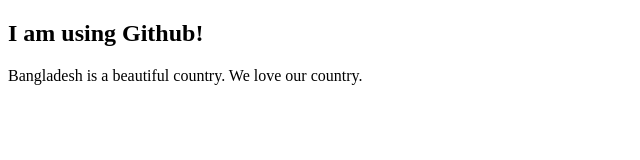
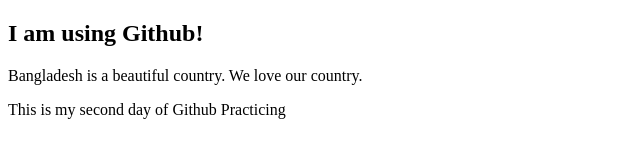
Before and after one commit to mirzaakhi/my-first-web, a plain HTML site: page index.html in a window 1280 px wide. Shown: the whole page, without its empty margins (0-640 px from the left). Drawn offline with Linux system fonts and the light colour scheme.

Commit message:
Github practicing on second day

```diff
--- a/index.html
+++ b/index.html
@@ -9,5 +9,6 @@
 <body>
     <h2>I am using Github!</h2>
     <p>Bangladesh is a beautiful country. We love our country.</p>
+    <p>This is my second day of Github Practicing</p>
 </body>
 </html>
```
Also changed, not shown: 1 other file.
